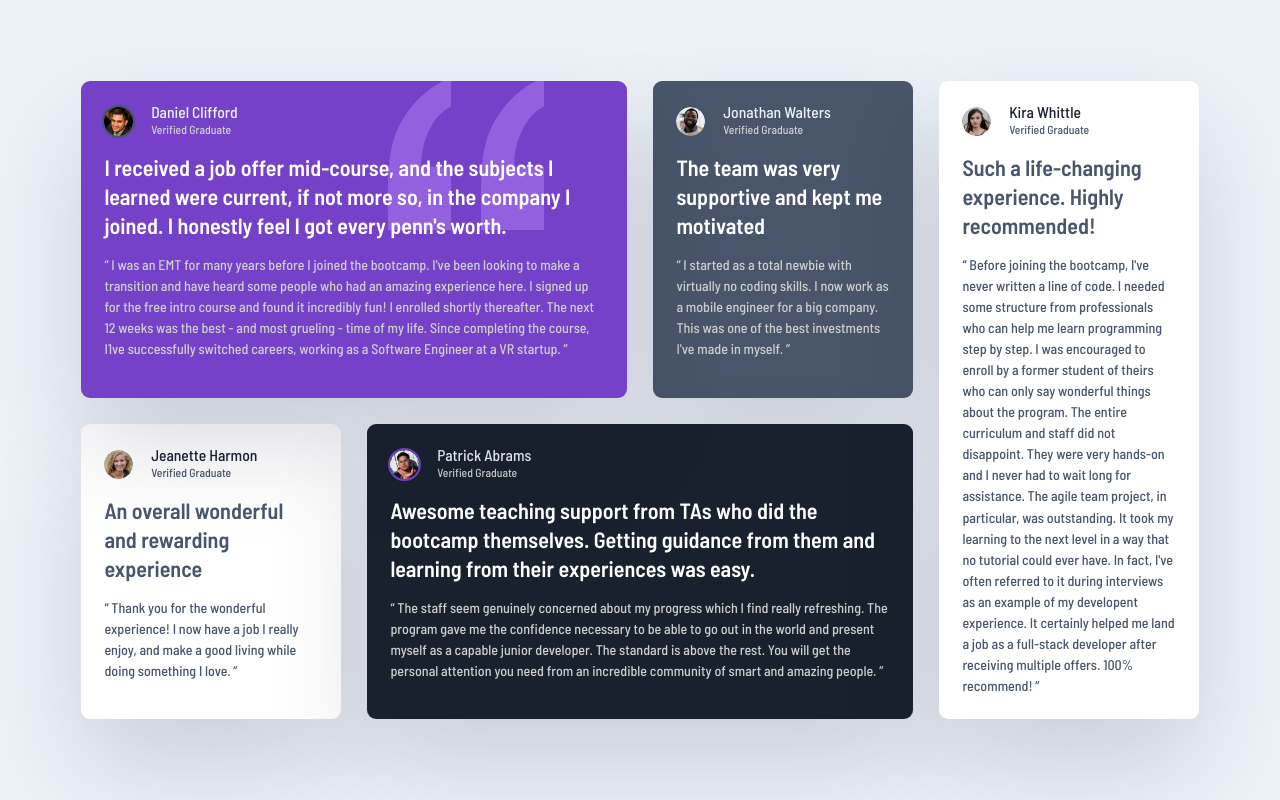
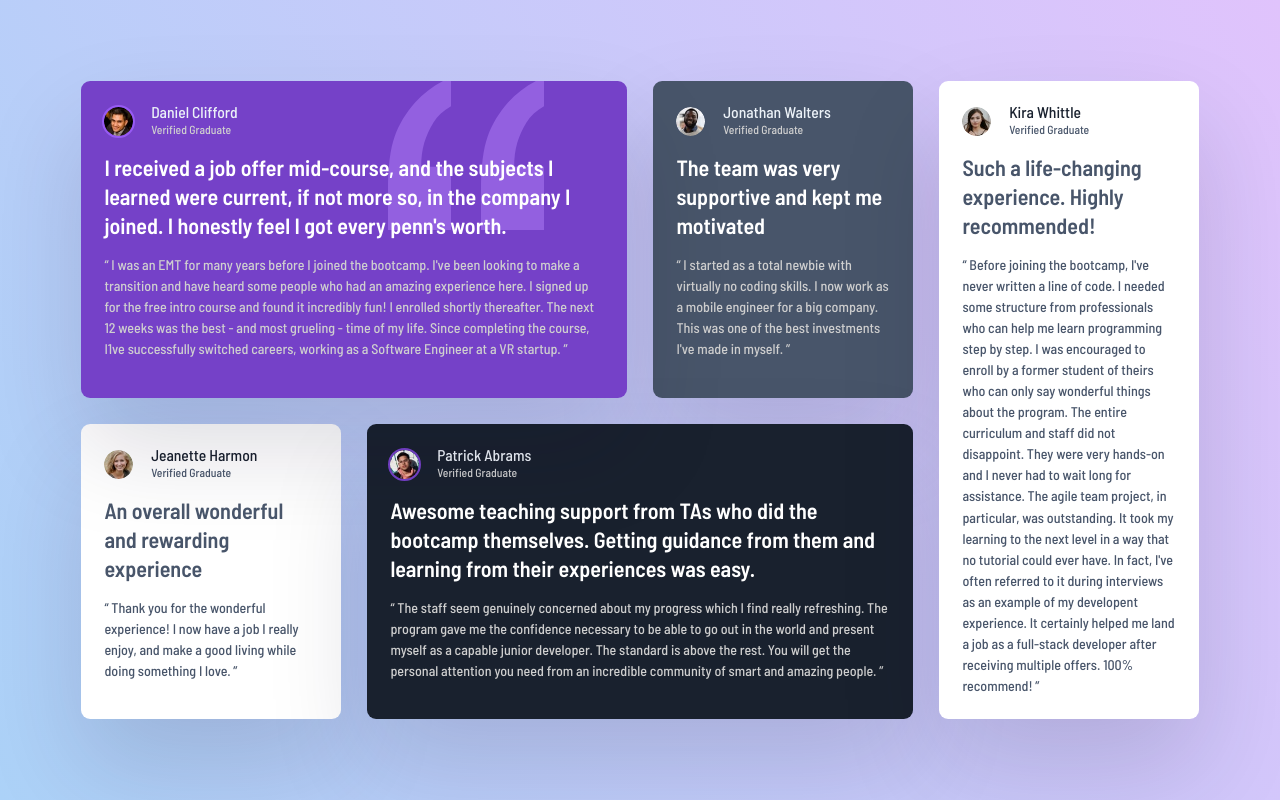
Before and after one commit to Lukiticas/testimonials-grid, a plain HTML site: page index.html in a window 1280 px wide. Drawn offline with Linux system fonts and the light colour scheme.

Commit message:
everything working perfectly

```diff
--- a/index.html
+++ b/index.html
@@ -20,7 +20,7 @@
   </head>
   <body>
     <div class="testimonial-grid">
-      <article tabindex="0" class="testimonial purple quotation">
+      <section tabindex="0" class="testimonial purple quotation">
         <figure class="testimonial__creator">
           <img
             class="testimonial__creator--icon"
@@ -50,8 +50,8 @@
             </p>
           </blockquote>
         </div>
-      </article>
-      <article tabindex="0" class="testimonial gray">
+      </section>
+      <section tabindex="0" class="testimonial gray">
         <figure class="testimonial__creator">
           <img
             class="testimonial__creator--icon"
@@ -75,8 +75,8 @@
             </p>
           </blockquote>
         </div>
-      </article>
-      <article tabindex="0" class="testimonial white">
+      </section>
+      <section tabindex="0" class="testimonial white">
         <figure class="testimonial__creator">
           <img
             class="testimonial__creator--icon"
@@ -99,8 +99,8 @@
             </p>
           </blockquote>
         </div>
-      </article>
-      <article tabindex="0" class="testimonial black">
+      </section>
+      <section tabindex="0" class="testimonial black">
         <figure class="testimonial__creator">
           <img
             class="testimonial__creator--icon"
@@ -129,8 +129,8 @@
             </p>
           </blockquote>
         </div>
-      </article>
-      <article tabindex="0" class="testimonial white">
+      </section>
+      <section tabindex="0" class="testimonial white">
         <figure class="testimonial__creator">
           <img
             class="testimonial__creator--icon"
@@ -163,7 +163,7 @@
             </p>
           </blockquote>
         </div>
-      </article>
+      </section>
     </div>
   </body>
 </html>
--- a/styles/index.css
+++ b/styles/index.css
@@ -132,7 +132,8 @@ body {
 /* COLORS */
 
 body {
-  background-color: var(--wld-terciary);
+  background-color: #acd2f8;
+  background-image: linear-gradient(62deg, #acd2f8 0%, #e0c3fc 100%);
 }
 
 .testimonial__creator--info span,
@@ -149,7 +150,7 @@ body {
 }
 
 .purple {
-  --outline-color: var(--bg-gray);
+  --outline-color: rgb(151, 90, 244);
   --bg: var(--bg-violet);
   background-color: var(--bg);
 }
@@ -274,28 +275,38 @@ blockquote p::after {
   transition: box-shadow 200ms ease;
 }
 
+.testimonial__creator--info h3 {
+  transition: color 400ms ease;
+}
+
 .testimonial-grid {
-  animation: appear 240ms linear;
+  animation: appear 340ms linear;
 }
 
 @keyframes appear {
   100% {
     transform: scale(100%);
+    opacity: 1;
   }
   80% {
     transform: scale(80%);
+    opacity: 0.8;
   }
   60% {
     transform: scale(60%);
+    opacity: 0.6;
   }
   40% {
     transform: scale(40%);
+    opacity: 0.4;
   }
   20% {
     transform: scale(20%);
+    opacity: 0.2;
   }
   0% {
     transform: scale(0%);
+    opacity: 0;
   }
 }
 
@@ -312,6 +323,12 @@ blockquote p::after {
 
 .testimonial:active {
   transform: rotate(3deg);
+}
+
+.testimonial__creator--info h3:hover,
+:focus {
+  cursor: pointer;
+  color: rgb(151, 90, 244);
 }
 
 /* media querys */
```
Also changed, not shown: 2 other files.
